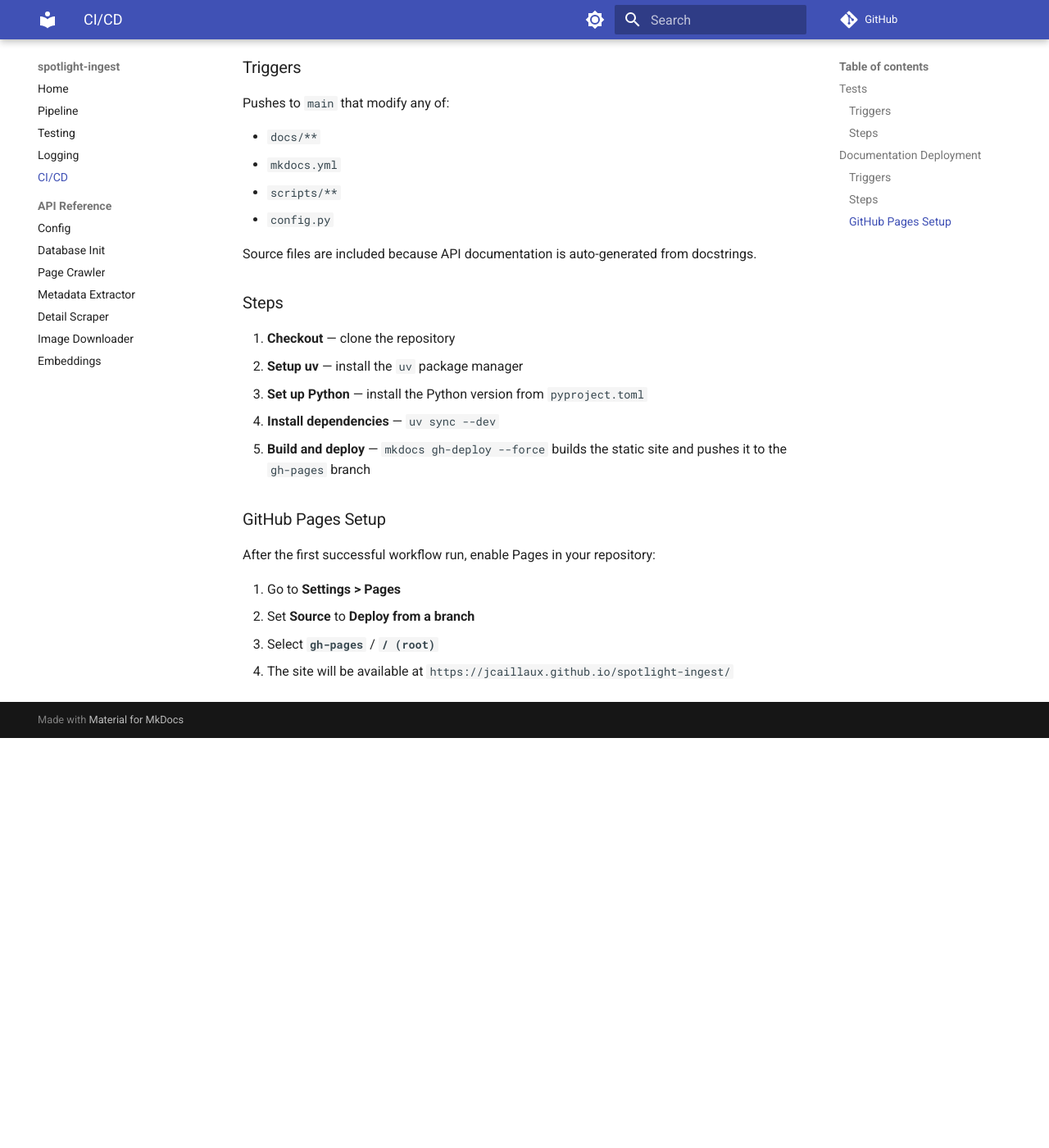
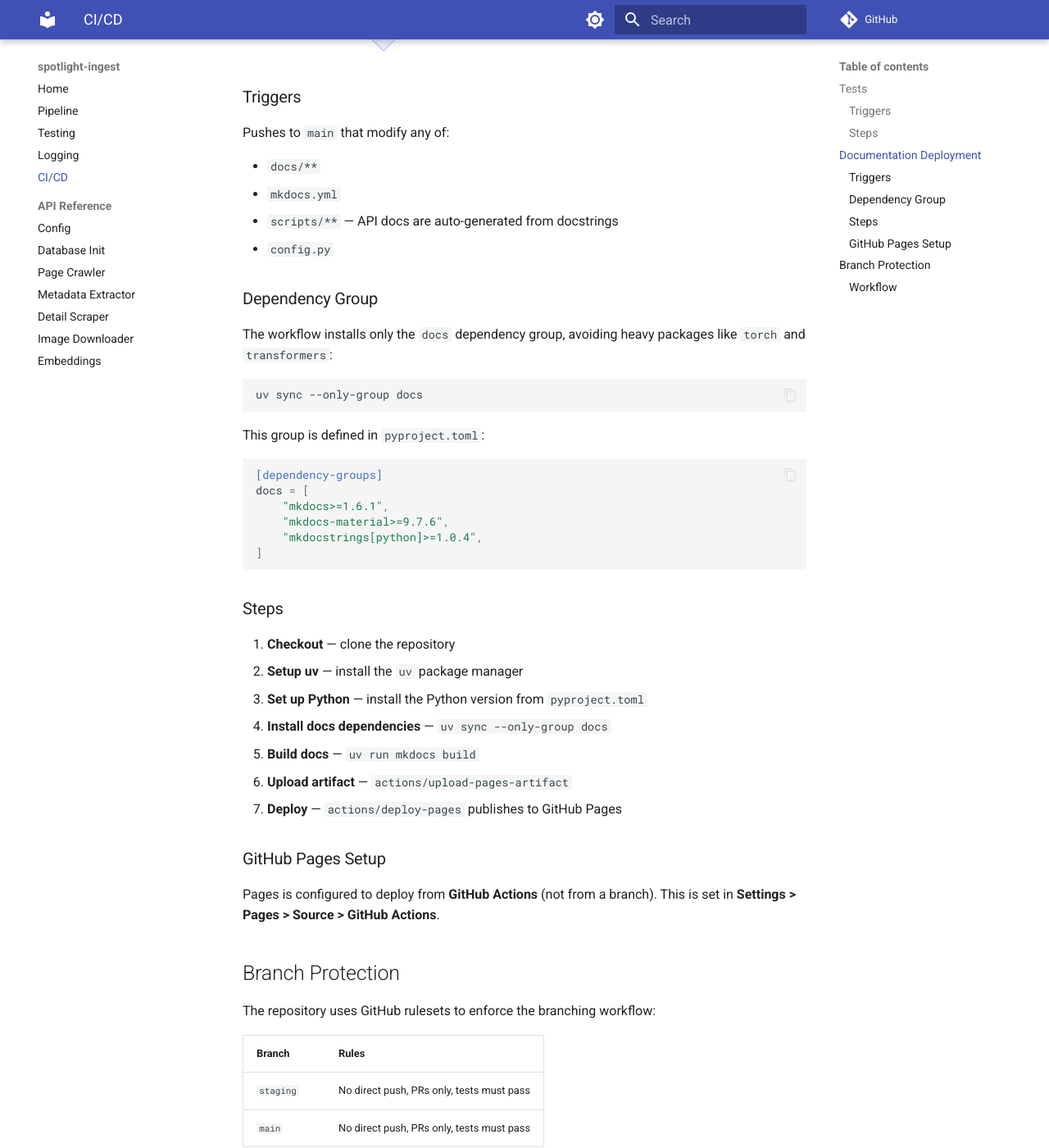
Before and after one commit to jcaillaux/spotlight-ingest, an MkDocs documentation site: the page built from docs/ci.md, in a window 1280 px wide and 1400 px high, scrolled down 1198 px. Shown: the whole window at 82% size. Built offline with MkDocs 1.6.1 and Material for MkDocs 9.7.7, drawn with Linux system fonts in a browser that asks for light colours; comment, search, counter and statistics services are not loaded; before the commit the page ends 2098 px from its top, so only the background shows below that; some of the changed text lies outside the part shown.

Commit message:
CHORE remove the gh-page and deploy doc from actions

````diff
--- a/docs/ci.md
+++ b/docs/ci.md
@@ -8,11 +8,11 @@ The project uses GitHub Actions for continuous integration and documentation dep
 
 **File:** `.github/workflows/tests.yml`
 
-Runs the full test suite on every push to `main` and on pull requests.
+Runs the full test suite on every push to `main`/`staging` and on pull requests to `staging`.
 
 ```mermaid
 graph LR
-    A[Push / PR to main] --> B[Checkout]
+    A[Push / PR] --> B[Checkout]
     B --> C[Setup uv + Python]
     C --> D[Install dependencies]
     D --> E[Run pytest]
@@ -22,15 +22,15 @@ graph LR
 
 | Event | Branch |
 |---|---|
-| `push` | `main` |
-| `pull_request` | `main` |
+| `push` | `main`, `staging` |
+| `pull_request` | `staging` |
 
 ### Steps
 
 1. **Checkout** — clone the repository
 2. **Setup uv** — install the `uv` package manager via `astral-sh/setup-uv`
 3. **Set up Python** — install the Python version from `pyproject.toml`
-4. **Install dependencies** — `uv sync --dev` installs all dependencies including test tools
+4. **Install dependencies** — `uv sync --dev`
 5. **Run tests** — `uv run python -m pytest -v tests`
 
 ## Documentation Deployment
@@ -39,16 +39,14 @@ graph LR
 
 **File:** `.github/workflows/docs.yml`
 
-Builds and deploys the MkDocs site to GitHub Pages whenever relevant files change on `main`.
+Builds the MkDocs site and deploys it to GitHub Pages using the official Actions deployment.
 
 ```mermaid
 graph LR
     A[Push to main] --> B{Changed files?}
-    B -->|docs/ mkdocs.yml scripts/ config.py| C[Checkout]
-    C --> D[Setup uv + Python]
-    D --> E[Install dependencies]
-    E --> F[mkdocs gh-deploy]
-    F --> G[gh-pages branch]
+    B -->|docs/ mkdocs.yml scripts/ config.py| C[Build]
+    C --> D[Upload artifact]
+    D --> E[Deploy to Pages]
 ```
 
 ### Triggers
@@ -57,24 +55,56 @@ Pushes to `main` that modify any of:
 
 - `docs/**`
 - `mkdocs.yml`
-- `scripts/**`
+- `scripts/**` — API docs are auto-generated from docstrings
 - `config.py`
 
-Source files are included because API documentation is auto-generated from docstrings.
+### Dependency Group
+
+The workflow installs only the `docs` dependency group, avoiding heavy packages like `torch` and `transformers`:
+
+```bash
+uv sync --only-group docs
+```
+
+This group is defined in `pyproject.toml`:
+
+```toml
+[dependency-groups]
+docs = [
+    "mkdocs>=1.6.1",
+    "mkdocs-material>=9.7.6",
+    "mkdocstrings[python]>=1.0.4",
+]
+```
 
 ### Steps
 
 1. **Checkout** — clone the repository
 2. **Setup uv** — install the `uv` package manager
 3. **Set up Python** — install the Python version from `pyproject.toml`
-4. **Install dependencies** — `uv sync --dev`
-5. **Build and deploy** — `mkdocs gh-deploy --force` builds the static site and pushes it to the `gh-pages` branch
+4. **Install docs dependencies** — `uv sync --only-group docs`
+5. **Build docs** — `uv run mkdocs build`
+6. **Upload artifact** — `actions/upload-pages-artifact`
+7. **Deploy** — `actions/deploy-pages` publishes to GitHub Pages
 
 ### GitHub Pages Setup
 
-After the first successful workflow run, enable Pages in your repository:
+Pages is configured to deploy from **GitHub Actions** (not from a branch). This is set in **Settings > Pages > Source > GitHub Actions**.
 
-1. Go to **Settings > Pages**
-2. Set **Source** to **Deploy from a branch**
-3. Select **`gh-pages`** / **`/ (root)`**
-4. The site will be available at `https://jcaillaux.github.io/spotlight-ingest/`
+## Branch Protection
+
+The repository uses GitHub rulesets to enforce the branching workflow:
+
+| Branch | Rules |
+|---|---|
+| `staging` | No direct push, PRs only, tests must pass |
+| `main` | No direct push, PRs only, tests must pass |
+
+### Workflow
+
+```mermaid
+graph LR
+    A[Feature branch] -->|PR| B[staging]
+    B -->|PR| C[main]
+    C -->|auto| D[GitHub Pages]
+```
````
